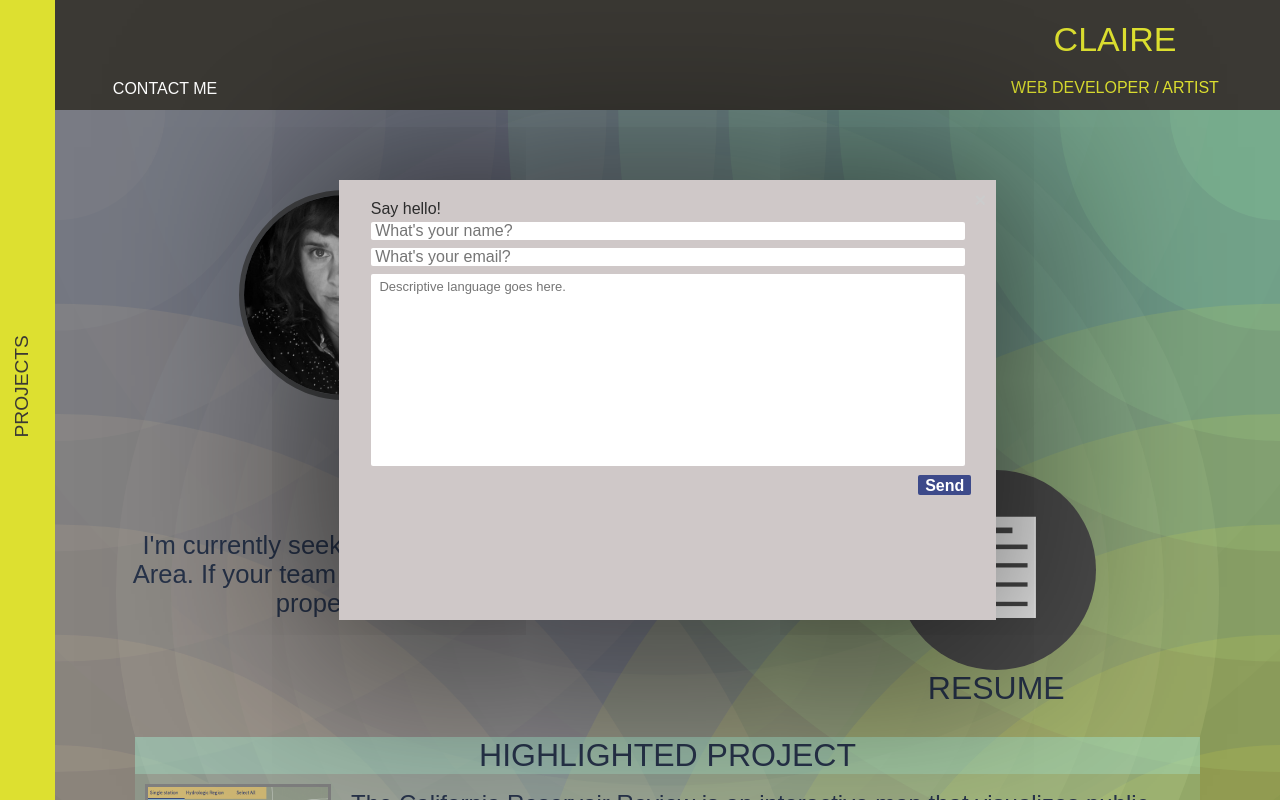
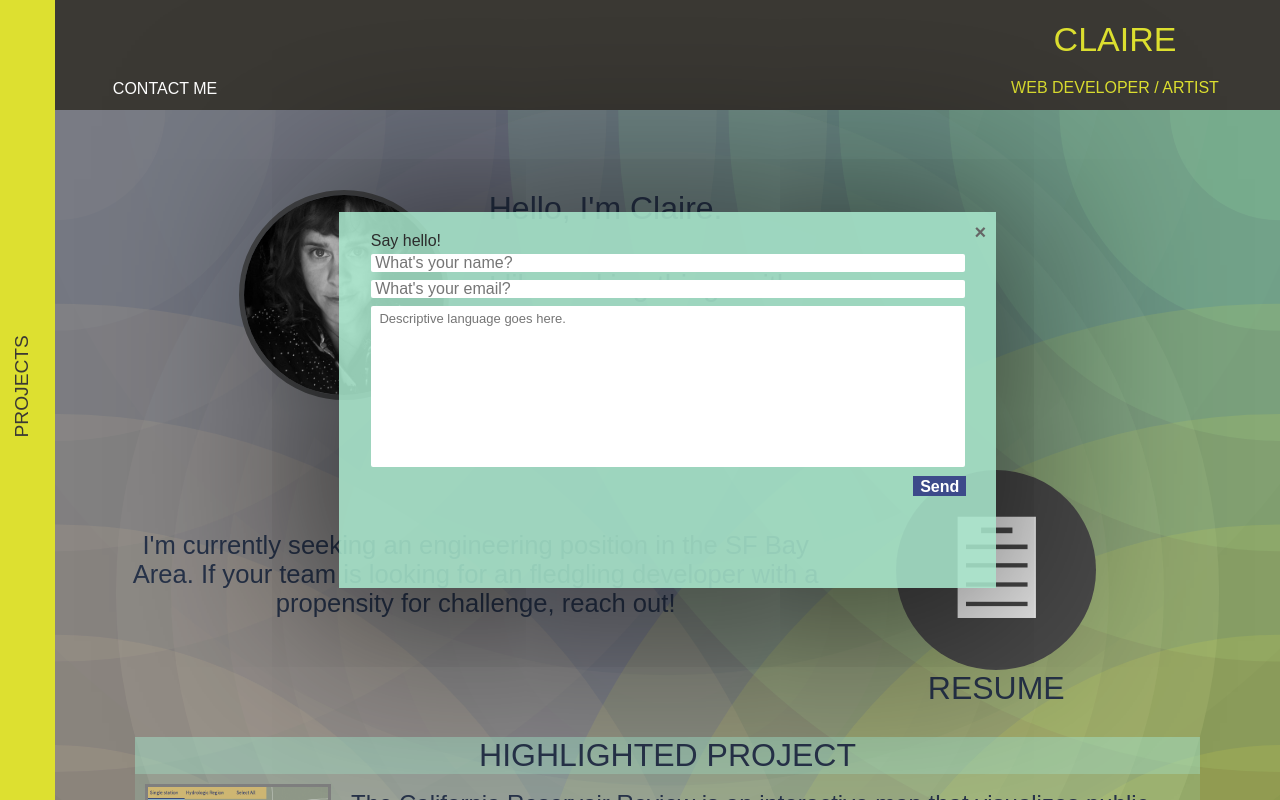
Before and after one commit to adynata/adynata.github.io, a website: page index.html in a window 1280 px wide. Both pictures are taken after a click on the item "CONTACT ME". Drawn offline with nearby package versions, Linux system fonts and the light colour scheme; no server answers; a web font is replaced by a local one.

Commit message:
modal fix

```diff
--- a/style/modal.css
+++ b/style/modal.css
@@ -1,11 +1,11 @@
 .contact-modal {
-  background-color: #cfc8c8;
+  background-color: rgba(162, 222, 197, 0.9);
   margin: auto;
   padding: 20px;
   padding-right: 25px;
   width: 50%;
-  height: 50%;
-  min-height: 330px;
+  height: 42%;
+  min-height: 310px;
   display: none;
   position: absolute;
   top: 0;
@@ -56,9 +56,12 @@
   text-decoration: none;
   -webkit-transition: color 125ms ease;
   transition: color 125ms ease;
+  color: #666;
 }
 
-.contact-modal .close:hover { color: #666; }
+.contact-modal .close:hover {
+  color: black;
+}
 
 .contact-modal form {
   height: 80%;
@@ -94,7 +97,7 @@
   padding-top: 2px;
   margin-top: 5px;
   margin-bottom: 5px;
-  border-radius: 2px;
+  margin-right: 5px;
   background-color: #3D4A8A;
   font-weight: bold;
   color: white;
--- a/style/moon.css
+++ b/style/moon.css
@@ -98,9 +98,9 @@
 .secret-moon {
   position: relative;
   height: 160px;
-  width: 160px;
+  width: 50%;
   display: block;
-  padding-right: 125px;
+  /*padding-right: 125px;*/
   padding-top: 55px;
   float: right;
   background-color: none;
@@ -109,6 +109,8 @@
 .secret-moon-png {
   height: 150px;
   width: 150px;
+  margin-left: auto;
+  margin-right: auto;
 }
 
 
```
